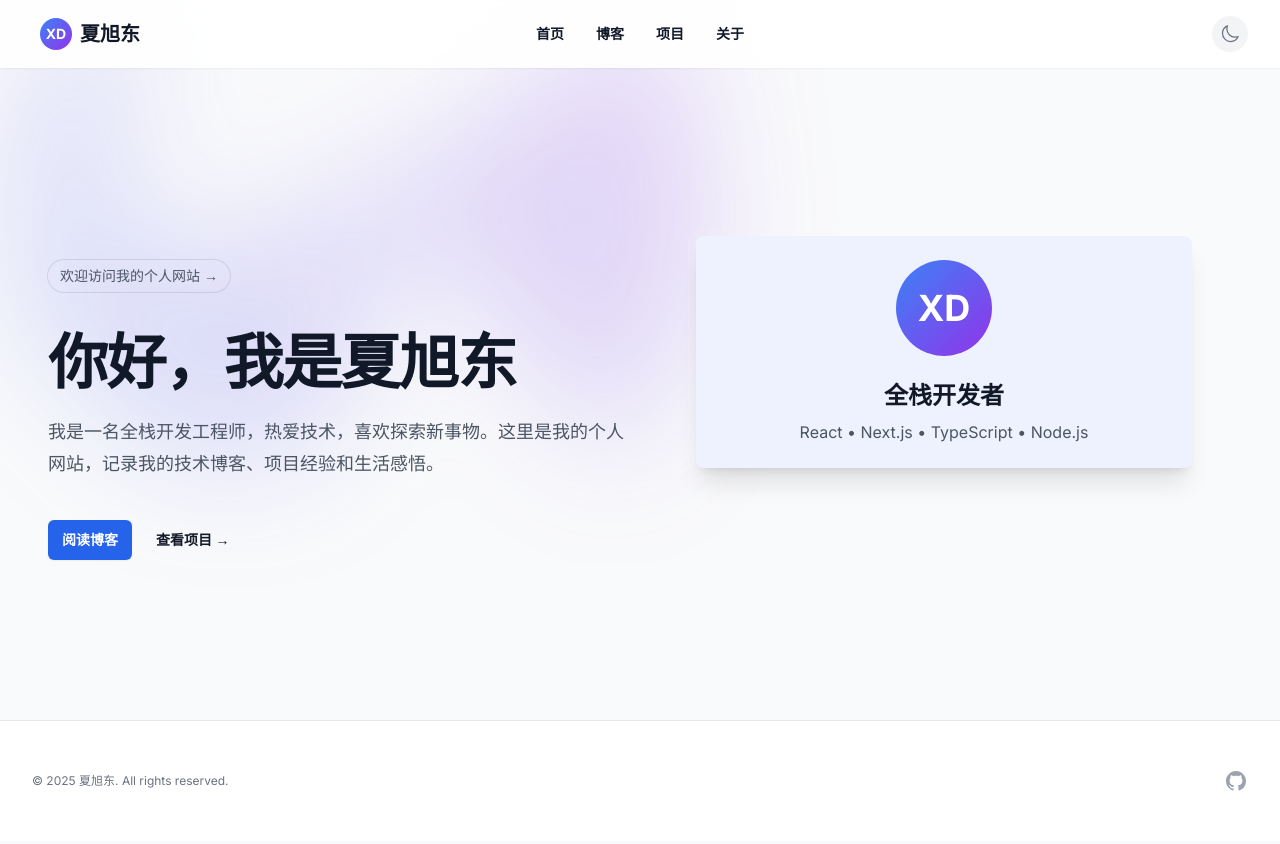
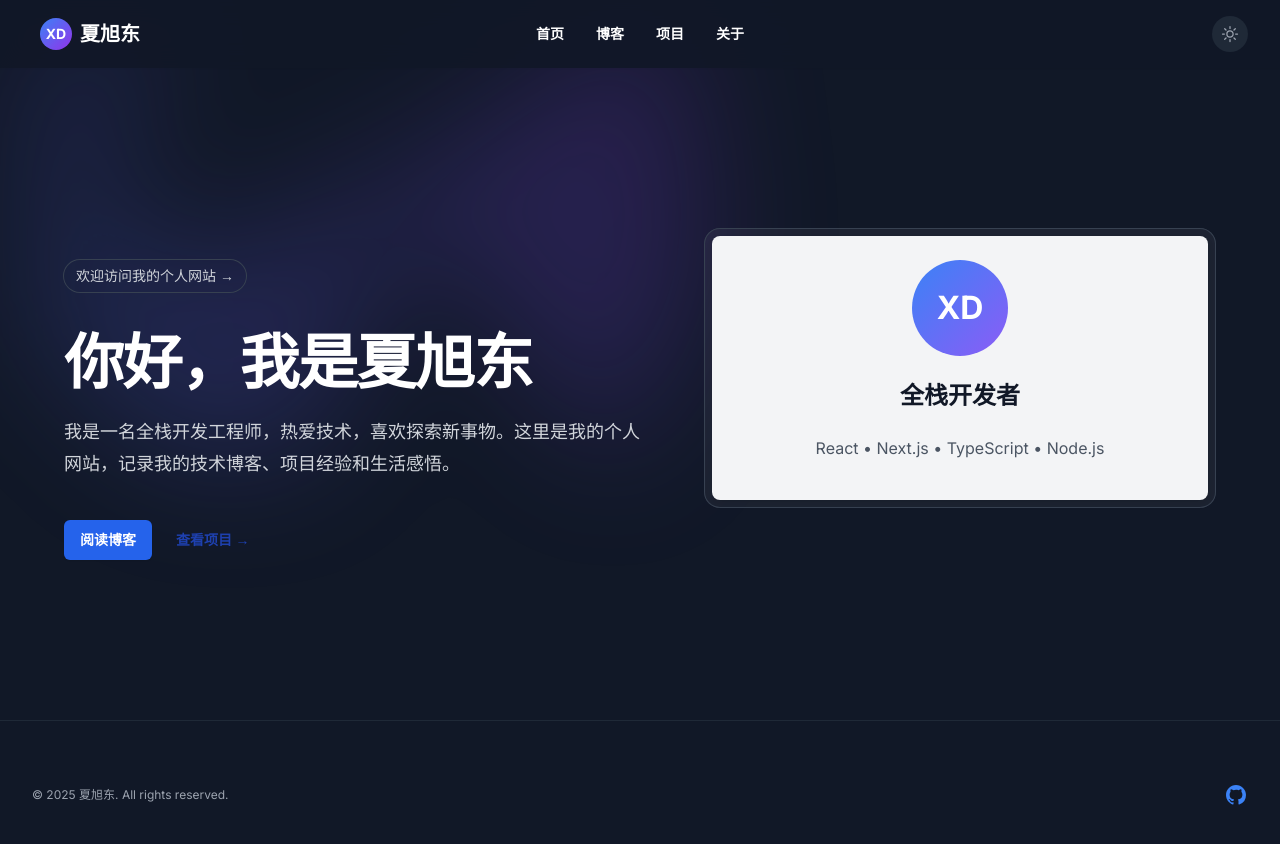
Before and after one commit to xxd-x86/xxd_web, a Next.js app: page / in a window 1280 px wide. Shown: the top 844 px of the page. Built offline with nearby package versions, Linux system fonts and the light colour scheme.

Commit message:
修复样式加载问题，添加内联和备用样式

```diff
--- a/src/app/layout.tsx
+++ b/src/app/layout.tsx
@@ -1,6 +1,7 @@
 import type { Metadata } from "next";
 import { Inter } from "next/font/google";
 import "./globals.css";
+import "./styles.css";
 import { ThemeProvider } from "@/components/theme-provider";
 import Header from "@/components/Header";
 import Footer from "@/components/Footer";
@@ -19,10 +20,13 @@ export default function RootLayout({
 }) {
   return (
     <html lang="zh" suppressHydrationWarning>
-      <body className={inter.className}>
+      <head>
+        <link rel="stylesheet" href="https://fonts.googleapis.com/css2?family=Inter:wght@400;500;600;700&display=swap" />
+      </head>
+      <body className={`${inter.className} antialiased`}>
         <ThemeProvider
           attribute="class"
-          defaultTheme="system"
+          defaultTheme="dark"
           enableSystem
           disableTransitionOnChange
         >
--- a/src/app/page.tsx
+++ b/src/app/page.tsx
@@ -2,6 +2,15 @@ import Image from 'next/image'
 import Link from 'next/link'
 
 export default function Home() {
+  // 内联样式作为备用
+  const styles = {
+    container: 'px-4 py-8 sm:px-6 max-w-7xl mx-auto',
+    heading: 'text-4xl font-bold tracking-tight text-gray-900 dark:text-white sm:text-6xl mb-6',
+    paragraph: 'mt-6 text-lg leading-8 text-gray-600 dark:text-gray-300 max-w-3xl',
+    button: 'mt-8 rounded-md bg-blue-600 px-3.5 py-2.5 text-sm font-semibold text-white shadow-sm hover:bg-blue-500',
+    card: 'bg-white dark:bg-gray-800 rounded-lg shadow-lg p-6 mt-12'
+  }
+
   return (
     <div className="relative isolate">
       {/* 装饰背景 */}
@@ -25,10 +34,15 @@ export default function Home() {
             <Link
               href="/blog"
               className="rounded-md bg-blue-600 px-3.5 py-2.5 text-sm font-semibold text-white shadow-sm hover:bg-blue-500 focus-visible:outline focus-visible:outline-2 focus-visible:outline-offset-2 focus-visible:outline-blue-600 transition-colors"
+              style={{backgroundColor: '#2563eb', color: 'white', padding: '10px 16px', borderRadius: '6px'}}
             >
               阅读博客
             </Link>
-            <Link href="/projects" className="text-sm font-semibold leading-6 text-gray-900 dark:text-white">
+            <Link
+              href="/projects"
+              className="text-sm font-semibold leading-6 text-gray-900 dark:text-white"
+              style={{color: '#1e40af', fontWeight: 600}}
+            >
               查看项目 <span aria-hidden="true">→</span>
             </Link>
           </div>
@@ -36,13 +50,35 @@ export default function Home() {
         <div className="mx-auto mt-16 flex max-w-2xl sm:mt-24 lg:ml-10 lg:mt-0 lg:mr-0 lg:max-w-none lg:flex-none xl:ml-16">
           <div className="max-w-3xl flex-none sm:max-w-5xl lg:max-w-none">
             <div className="rounded-xl bg-white/5 p-2 ring-1 ring-inset ring-white/10 dark:ring-gray-700 lg:rounded-2xl">
-              <div className="aspect-w-16 aspect-h-9 w-[31rem] bg-indigo-50 dark:bg-gray-800 rounded-lg shadow-xl overflow-hidden">
+              <div className="aspect-w-16 aspect-h-9 w-[31rem] bg-indigo-50 dark:bg-gray-800 rounded-lg shadow-xl overflow-hidden"
+                style={{backgroundColor: '#f3f4f6', borderRadius: '8px', boxShadow: '0 4px 6px rgba(0,0,0,0.1)'}}
+              >
                 <div className="h-full w-full p-6 flex flex-col justify-center items-center">
-                  <div className="h-24 w-24 rounded-full bg-gradient-to-br from-blue-500 to-purple-600 flex items-center justify-center text-white text-4xl font-bold mb-6">
+                  <div className="h-24 w-24 rounded-full bg-gradient-to-br from-blue-500 to-purple-600 flex items-center justify-center text-white text-4xl font-bold mb-6"
+                    style={{
+                      height: '6rem',
+                      width: '6rem',
+                      borderRadius: '9999px',
+                      background: 'linear-gradient(to bottom right, #3b82f6, #8b5cf6)',
+                      display: 'flex',
+                      alignItems: 'center',
+                      justifyContent: 'center',
+                      color: 'white',
+                      fontWeight: 'bold',
+                      fontSize: '2rem',
+                      marginBottom: '1.5rem'
+                    }}
+                  >
                     XD
                   </div>
-                  <h2 className="text-2xl font-bold mb-2 text-gray-900 dark:text-white">全栈开发者</h2>
-                  <p className="text-gray-600 dark:text-gray-300 text-center">
+                  <h2 className="text-2xl font-bold mb-2 text-gray-900 dark:text-white"
+                    style={{fontSize: '1.5rem', fontWeight: 'bold', marginBottom: '0.5rem', color: '#111827'}}
+                  >
+                    全栈开发者
+                  </h2>
+                  <p className="text-gray-600 dark:text-gray-300 text-center"
+                    style={{color: '#4b5563', textAlign: 'center'}}
+                  >
                     React • Next.js • TypeScript • Node.js
                   </p>
                 </div>
--- /dev/null
+++ b/src/app/styles.css
@@ -0,0 +1,154 @@
+/* 基本样式 */
+body {
+  background-color: #f9fafb;
+  color: #111827;
+  font-family: 'Inter', system-ui, -apple-system, BlinkMacSystemFont, 'Segoe UI', Roboto, sans-serif;
+  line-height: 1.5;
+  -webkit-font-smoothing: antialiased;
+  -moz-osx-font-smoothing: grayscale;
+}
+
+.dark body {
+  background-color: #111827;
+  color: #f9fafb;
+}
+
+/* 容器 */
+.container {
+  width: 100%;
+  max-width: 1280px;
+  margin-left: auto;
+  margin-right: auto;
+  padding-left: 1rem;
+  padding-right: 1rem;
+}
+
+/* 标题 */
+h1, h2, h3, h4, h5, h6 {
+  margin-top: 0;
+  font-weight: 700;
+  line-height: 1.2;
+  color: #111827;
+}
+
+.dark h1, .dark h2, .dark h3, .dark h4, .dark h5, .dark h6 {
+  color: #f9fafb;
+}
+
+h1 {
+  font-size: 2.5rem;
+}
+
+h2 {
+  font-size: 2rem;
+}
+
+h3 {
+  font-size: 1.5rem;
+}
+
+/* 段落 */
+p {
+  margin-top: 1rem;
+  margin-bottom: 1rem;
+}
+
+/* 链接 */
+a {
+  color: #2563eb;
+  text-decoration: none;
+}
+
+a:hover {
+  text-decoration: underline;
+}
+
+.dark a {
+  color: #3b82f6;
+}
+
+/* 按钮 */
+.btn {
+  display: inline-block;
+  background-color: #2563eb;
+  color: white;
+  font-weight: 600;
+  padding: 0.5rem 1rem;
+  border-radius: 0.375rem;
+  text-decoration: none;
+  transition: background-color 0.2s;
+}
+
+.btn:hover {
+  background-color: #1d4ed8;
+  text-decoration: none;
+}
+
+/* 导航 */
+.nav {
+  display: flex;
+  align-items: center;
+  padding: 1rem;
+  background-color: white;
+  box-shadow: 0 1px 3px rgba(0, 0, 0, 0.1);
+}
+
+.dark .nav {
+  background-color: #1f2937;
+}
+
+.nav-link {
+  margin-left: 1rem;
+  color: #4b5563;
+  font-weight: 500;
+}
+
+.dark .nav-link {
+  color: #d1d5db;
+}
+
+.nav-link:hover {
+  color: #2563eb;
+}
+
+.dark .nav-link:hover {
+  color: #3b82f6;
+}
+
+/* 卡片 */
+.card {
+  background-color: white;
+  border-radius: 0.5rem;
+  box-shadow: 0 1px 3px rgba(0, 0, 0, 0.1);
+  padding: 1.5rem;
+  margin-bottom: 1.5rem;
+}
+
+.dark .card {
+  background-color: #1f2937;
+}
+
+/* 响应式 */
+@media (min-width: 640px) {
+  h1 {
+    font-size: 3rem;
+  }
+
+  .container {
+    padding-left: 1.5rem;
+    padding-right: 1.5rem;
+  }
+}
+
+@media (min-width: 768px) {
+  .container {
+    padding-left: 2rem;
+    padding-right: 2rem;
+  }
+}
+
+@media (min-width: 1024px) {
+  h1 {
+    font-size: 3.5rem;
+  }
+}
--- a/tailwind.config.ts
+++ b/tailwind.config.ts
@@ -22,6 +22,9 @@ const config: Config = {
           800: '#075985',
           900: '#0c4a6e',
         },
+      },
+      fontFamily: {
+        sans: ['Inter', 'system-ui', '-apple-system', 'sans-serif'],
       },
       typography: {
         DEFAULT: {
```
